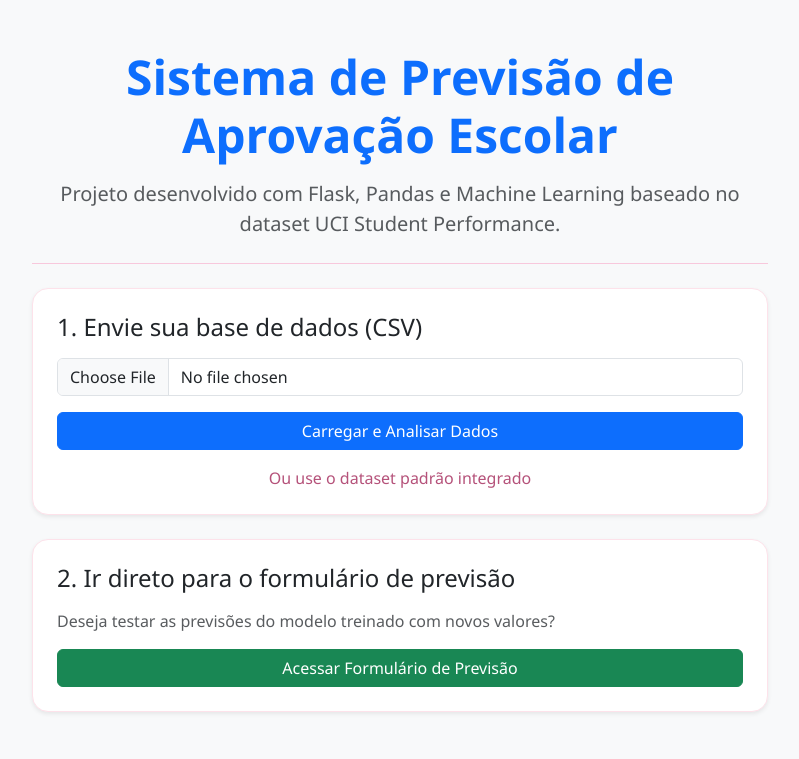
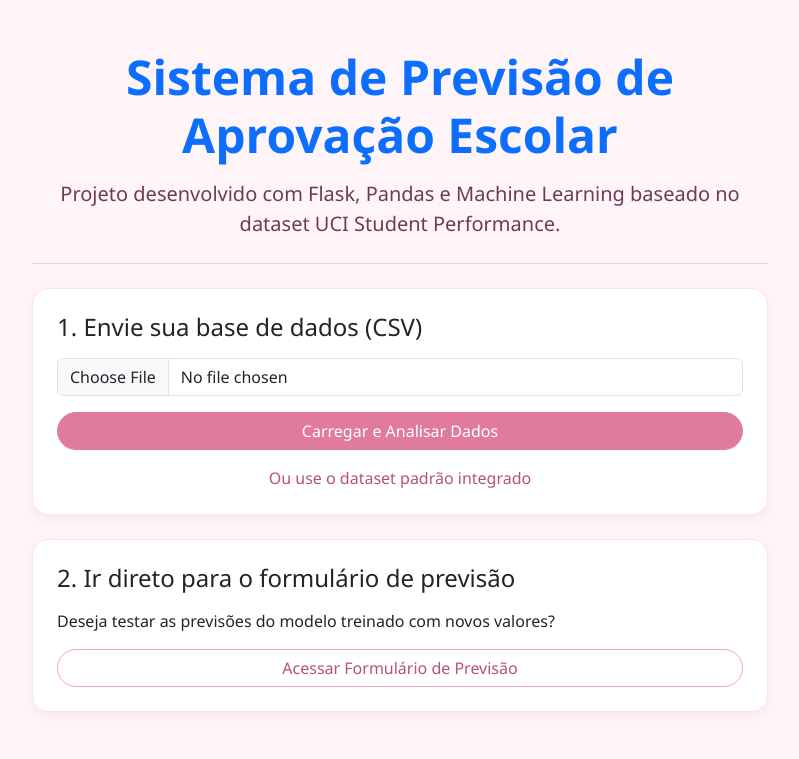
Before and after one commit to maluumendes/machine-learning-python, a Flask app: page / in a window 1280 px wide. Shown: the top 759 px of the page, without its empty margins (240-1039 px from the left). Run offline with Flask 3, Linux system fonts and the light colour scheme.

Commit message:
Update index.html

```diff
--- a/templates/index.html
+++ b/templates/index.html
@@ -6,12 +6,12 @@
     <link href="https://cdn.jsdelivr.net/npm/bootstrap@5.3.0/dist/css/bootstrap.min.css" rel="stylesheet">
     <link rel="stylesheet" href="{{ url_for('static', filename='css/style.css') }}">
 </head>
-<body class="bg-light">
+<body>
     <div class="container py-5">
         <div class="row justify-content-center">
             <div class="col-md-8 text-center">
                 <h1 class="display-5 fw-bold text-primary">Sistema de Previsão de Aprovação Escolar</h1>
-                <p class="lead text-muted mt-3">
+                <p class="lead mt-3">
                     Projeto desenvolvido com Flask, Pandas e Machine Learning baseado no dataset UCI Student Performance.
                 </p>
                 <hr class="my-4">
@@ -24,23 +24,23 @@
                   {% endif %}
                 {% endwith %}
 
-                <div class="card shadow-sm p-4 text-start mb-4">
+                <div class="card p-4 text-start mb-4">
                     <h3 class="h4 mb-3">1. Envie sua base de dados (CSV)</h3>
                     <form action="/upload" method="POST" enctype="multipart/form-data">
                         <div class="mb-3">
                             <input class="form-control" type="file" id="arquivo_csv" name="arquivo_csv" accept=".csv" required>
                         </div>
-                        <button type="submit" class="btn btn-primary w-100">Carregar e Analisar Dados</button>
+                        <button type="submit" class="btn btn-rosa w-100">Carregar e Analisar Dados</button>
                     </form>
                     <div class="text-center mt-3">
                         <a href="/analise-padrao" class="text-decoration-none">Ou use o dataset padrão integrado</a>
                     </div>
                 </div>
 
-                <div class="card shadow-sm p-4 text-start">
+                <div class="card p-4 text-start">
                     <h3 class="h4 mb-3">2. Ir direto para o formulário de previsão</h3>
-                    <p class="text-muted">Deseja testar as previsões do modelo treinado com novos valores?</p>
-                    <a href="/previsao" class="btn btn-success w-100">Acessar Formulário de Previsão</a>
+                    <p>Deseja testar as previsões do modelo treinado com novos valores?</p>
+                    <a href="/previsao" class="btn btn-rosa-contorno w-100">Acessar Formulário de Previsão</a>
                 </div>
             </div>
         </div>
```
